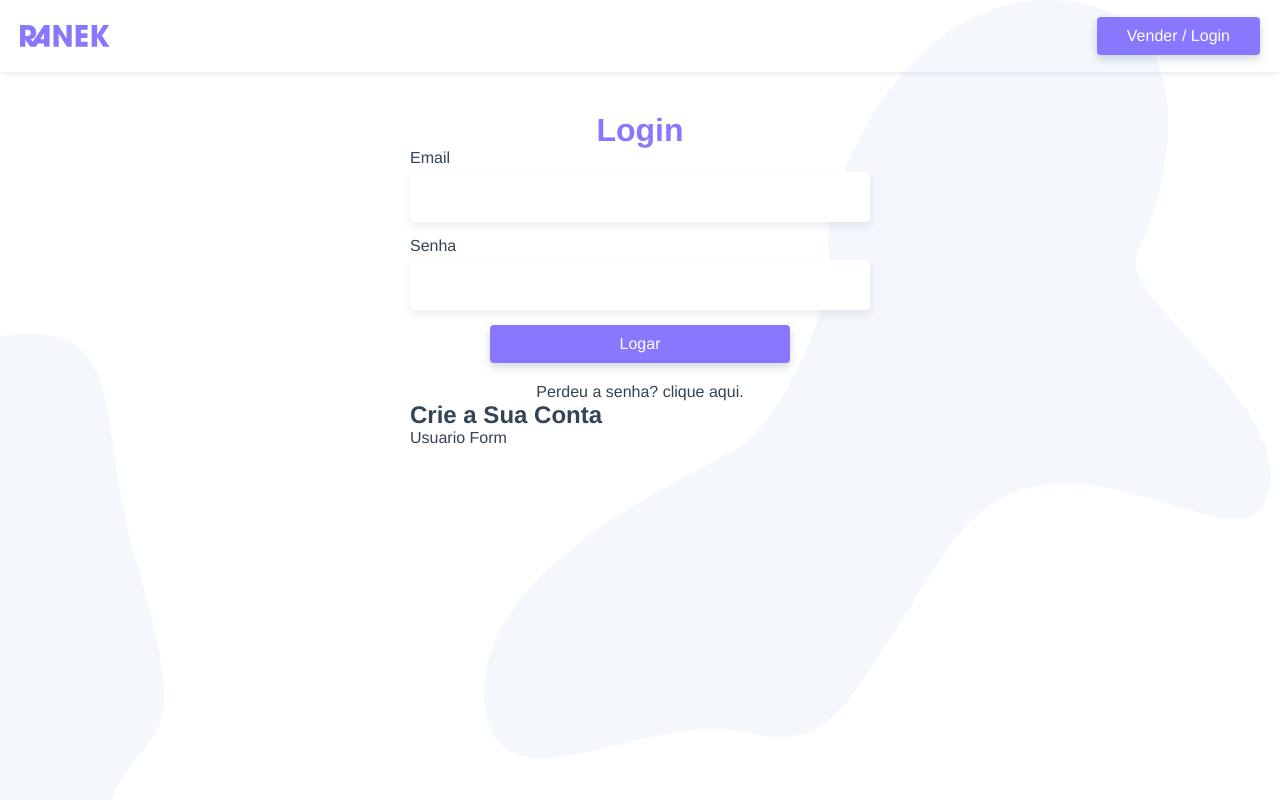
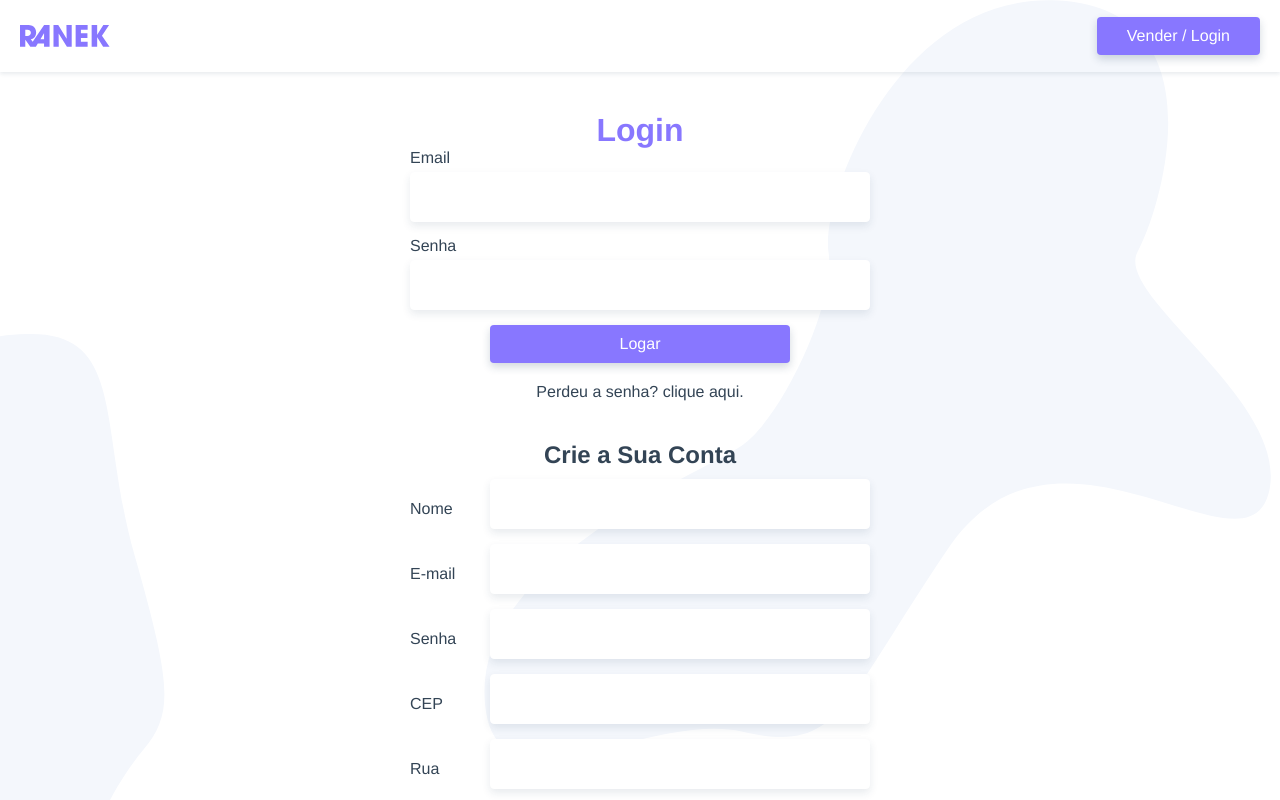
Before and after one commit to wagnerww/Ranek-vue, a Vue app: page /login in a window 1280 px wide. Both pictures are taken after a click on the button "Criar conta". Shown: the top 800 px of the page. Built offline with nearby package versions, Linux system fonts and the light colour scheme.

Commit message:
fetch cep on viacep

```diff
--- a/src/components/LoginCriar.vue
+++ b/src/components/LoginCriar.vue
@@ -1,8 +1,12 @@
 <template>
   <section>
     <h2>Crie a Sua Conta</h2>
-    <button v-if="!criar" @click="criar = true" class="btn">Criar conta</button>
-    <UsuarioForm v-else />
+    <transition mode="out-in">
+      <button v-if="!criar" @click="criar = true" class="btn criar">Criar conta</button>
+      <UsuarioForm v-else>
+        <button class="btn btn-form">Criar Usuário</button>
+      </UsuarioForm>
+    </transition>
   </section>
 </template>
 
@@ -23,5 +27,20 @@ import UsuarioForm from '@/components/UsuarioForm.vue';
 </script>
 
 <style scoped>
+  h2{
+    text-align: center;
+    margin-top: 40px;
+    margin-bottom: 10px
+  }
 
+  .btn{
+    width: 100%;
+    max-width: 300px;
+    margin-left: auto;
+    margin-right: auto;
+  }
+
+  .btn-form{
+    max-width: 100%;
+  }
 </style>
--- a/src/components/UsuarioForm.vue
+++ b/src/components/UsuarioForm.vue
@@ -1,16 +1,68 @@
 <template>
-  <div>
-    Usuario Form
-  </div>
+  <form>
+    <label for="nome">Nome</label>
+    <input id="nome" name="nome" type="text" v-model="nome">
+    <label for="e-mail">E-mail</label>
+    <input id="email" name="email" type="email" v-model="email">
+    <label for="senha">Senha</label>
+    <input id="senha" name="senha" type="password" v-model="senha">
+    <label for="cep">CEP</label>
+    <input id="cep" name="cep" type="text" v-model="cep" @keyup="preencherCep">
+    <label for="rua">Rua</label>
+    <input id="rua" name="rua" type="text" v-model="rua">
+    <label for="numero">Número</label>
+    <input id="numero" name="numero" type="text" v-model="numero">
+    <label for="bairro">Bairro</label>
+    <input id="bairro" name="bairro" type="text" v-model="bairro">
+    <label for="cidade">Cidade</label>
+    <input id="cidade" name="cidade" type="text" v-model="cidade">
+    <label for="estado">Estado</label>
+    <input id="estado" name="estado" type="text" v-model="estado">
+    <div class="button">
+      <slot></slot>
+    </div>
+  </form>
 </template>
 
 <script>
+
+import { mapFields } from '@/helpers.js'
+import { getCep } from '@/services'
+
   export default {
-    name: "UsuarioForm"
-
+    name: "UsuarioForm",
+    computed: {
+      ...mapFields({
+        fields: ["nome", "email", "senha", "cep", "rua", "numero", "bairro", "cidade", "estado"],
+        base: "usuario",
+        mutation: "UPDATE_USUARIO"
+      })
+    },
+    methods:{
+      preencherCep(){
+        const cep = this.cep.replace(/\D/g, "");
+        if(cep.length === 8){
+          getCep(cep).then(response => {
+            this.rua = response.data.logradouro;
+            this.cidade = response.data.localidade
+            this.bairro = response.data.bairro;
+            this.estado = response.data.uf;
+          })
+        }
+      }
+    }
   }
 </script>
 
 <style scoped>
+  form {
+    display: grid;
+    grid-template-columns: 80px 1fr;
+    align-items: center;
+  }
 
+  .button{
+    grid-column: 2;
+    margin-top: 10px;
+  }
 </style>
--- /dev/null
+++ b/src/helpers.js
@@ -0,0 +1,23 @@
+export function serialize(obj){
+  let queryString = "";
+  for(let key in obj){
+    queryString += `&${key}=${obj[key]}`;
+  }
+  return queryString;
+}
+
+export function mapFields(options) {
+  const obj = {};
+  for(let x = 0; x < options.fields.length; x++) {
+    const field = [options.fields[x]];
+    obj[field] = {
+      get() {
+        return this.$store.state[options.base][field];
+      },
+      set(value) {
+        this.$store.commit(options.mutation, { [field]: value });
+      }
+    };
+  }
+  return obj;
+}
--- a/src/services/index.js
+++ b/src/services/index.js
@@ -12,3 +12,7 @@ export const api = {
     return axiosInstace.post(endpoint, body);
   }
 };
+
+export function getCep(cep) {
+  return axios.get(`https://viacep.com.br/ws/${cep}/json/`)
+}
--- a/src/store/index.js
+++ b/src/store/index.js
@@ -5,6 +5,7 @@ import { api } from '@/services';
 Vue.use(Vuex)
 
 export default new Vuex.Store({
+  strict: true,
   state: {
     login: false,
     usuario: {
@@ -25,7 +26,7 @@ export default new Vuex.Store({
       state.login = payload;
     },
     UPDATE_USUARIO(state, payload){
-      state.usuario = payload;
+      state.usuario = Object.assign(state.usuario , payload);
     }
   },
   actions: {
```
